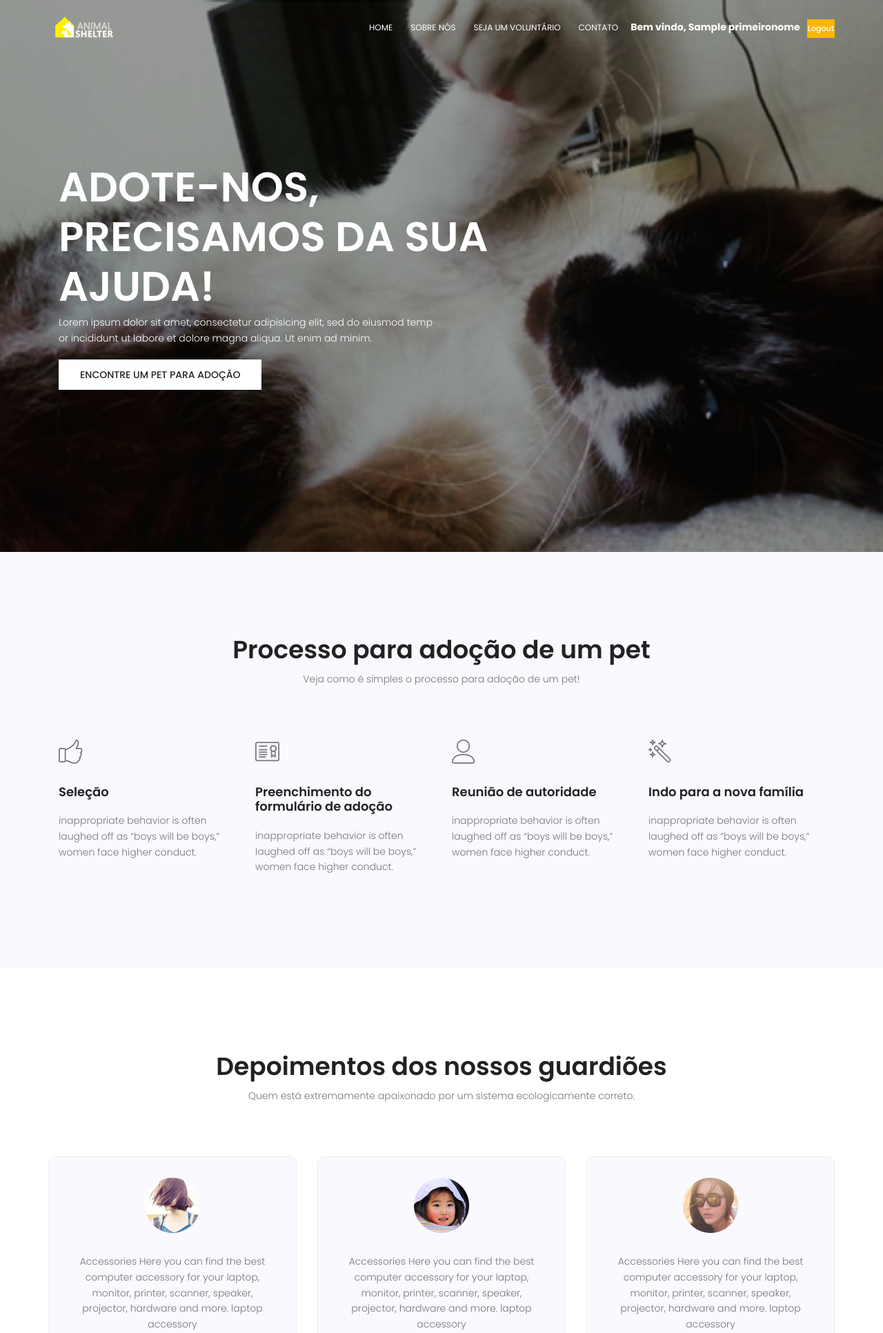
After one commit to millacamargo/GerenciadordeAdocao, a CodeIgniter app: the page made by ci/application/views/dashboard.php in a window 1280 px wide. The commit adds this page. Shown: the top 1932 px of the page at 69% size. Run offline with CodeIgniter, Linux system fonts and the light colour scheme; the template is opened without the code that fills it: most values are stand-ins (such as "Sample title", 1, 10 or a date in 2020); some libraries are stand-ins or nearby versions.

Commit message:
Foram feitas as funções para autenticar e deslogar na pagina user do controller

```diff
--- /dev/null
+++ b/ci/application/views/dashboard.php
@@ -0,0 +1,230 @@
+	<!DOCTYPE html>
+	<html lang="zxx" class="no-js">
+	<head>
+		<meta name="viewport" content="width=device-width, initial-scale=1, shrink-to-fit=no">
+		<link rel="shortcut icon" href="img/fav.png">
+		<meta charset="UTF-8">
+		<title>Animal Shelter | Dashboard </title>
+
+		<link href="https://fonts.googleapis.com/css?family=Poppins:100,200,400,300,500,600,700" rel="stylesheet">
+			<!-- CSS -->
+			<link rel="stylesheet" href="<?= base_url();?>assets/css/linearicons.css">
+			<link rel="stylesheet" href="<?= base_url();?>assets/css/font-awesome.min.css">
+			<link rel="stylesheet" href="<?= base_url();?>assets/css/bootstrap.css">
+			<link rel="stylesheet" href="<?= base_url();?>assets/css/magnific-popup.css">
+			<link rel="stylesheet" href="<?= base_url();?>assets/css/nice-select.css">
+			<link rel="stylesheet" href="<?= base_url();?>assets/css/animate.min.css">
+			<link rel="stylesheet" href="<?= base_url();?>assets/css/owl.carousel.css">
+			<link rel="stylesheet" href="<?= base_url();?>assets/css/main.css">
+		</head>
+		<body>
+			  <header id="header" id="home">
+			    <div class="container main-menu">
+			    	<div class="row align-items-center justify-content-between d-flex">
+				      <div id="logo">
+				        <a href="index.html"><img src="https://gerenciadordeadocao-lfvasconcellos.c9users.io/ci/img/logo.png" alt="" title="" /></a>
+				      </div>
+				      <nav id="nav-menu-container">
+				        <ul class="nav-menu">
+				          <li class="menu-active"><a href="https://gerenciadordeadocao-lfvasconcellos.c9users.io/ci/index.php/inicio/index">Home</a></li>
+				          <li><a href="https://gerenciadordeadocao-lfvasconcellos.c9users.io/ci/index.php/inicio/about">Sobre nós</a></li>
+				          <li><a href="https://gerenciadordeadocao-lfvasconcellos.c9users.io/ci/index.php/voluntario/volunteer">Seja um voluntário</a></li>
+				          <li><a href="https://gerenciadordeadocao-lfvasconcellos.c9users.io/ci/index.php/contato/contact">Contato</a></li>
+				          <li style="color:white;font-weight:bold;font-size:14px;">Bem vindo,  <?= $primeironome ?></li>
+				          <li> <form method="POST" action="/ci/index.php/user/logout">
+                                <input type="submit" class="genric-btn primary small" value="Logout"/>
+                          </form> </li>
+				        </ul>
+				      </nav><!-- Fim do menu -->
+			    	</div>
+			    </div>
+			  </header><!-- Fim do header -->
+
+			<!-- Inicio Banner -->
+			<section class="banner-area relative" id="home">
+				<div class="container">
+					<div class="overlay overlay-bg"></div>
+					<div class="row fullscreen d-flex align-items-center justify-content-start">
+						<div class="banner-content col-lg-8 col-md-12">
+							<h1 class="text-uppercase">
+								Adote-nos, <br>
+								Precisamos da sua ajuda!
+							</h1>
+							<p class="text-white sub-head">
+								Lorem ipsum dolor sit amet, consectetur adipisicing elit, sed do eiusmod temp
+								or incididunt ut labore et dolore magna aliqua. Ut enim ad minim.
+							</p>
+							<a href="https://gerenciadordeadocao-lfvasconcellos.c9users.io/ci/index.php/welcome/search" class="primary-btn header-btn text-uppercase">Encontre um pet para adoção</a>
+						</div>
+					</div>
+				</div>
+			</section>
+
+			<!-- Area de processo de doação -->
+			<section class="process-area section-gap">
+				<div class="container">
+					<div class="row d-flex justify-content-center">
+						<div class="menu-content pb-60 col-lg-8">
+							<div class="title text-center">
+								<h1 class="mb-10">Processo para adoção de um pet</h1>
+								<p>Veja como é simples o processo para adoção de um pet!</p>
+							</div>
+						</div>
+					</div>
+					<div class="row">
+						<div class="col-lg-3 col-md-6">
+							<div class="single-process">
+								<span class="lnr lnr-thumbs-up"></span>
+								<a href="#">
+									<h4>
+										Seleção
+									</h4>
+								</a>
+								<p>
+									inappropriate behavior is often laughed off as “boys will be boys,” women face higher conduct.
+								</p>
+							</div>
+						</div>
+                        <div class="col-lg-3 col-md-6">
+							<div class="single-process">
+								<span class="lnr lnr-license"></span>
+								<a href="#">
+									<h4>
+										Preenchimento do formulário de adoção
+									</h4>
+								</a>
+								<p>
+									inappropriate behavior is often laughed off as “boys will be boys,” women face higher conduct.
+								</p>
+							</div>
+						</div>
+						<div class="col-lg-3 col-md-6">
+							<div class="single-process">
+								<span class="lnr lnr-user"></span>
+								<a href="#">
+									<h4>
+										Reunião de autoridade
+									</h4>
+								</a>
+								<p>
+									inappropriate behavior is often laughed off as “boys will be boys,” women face higher conduct.
+								</p>
+							</div>
+						</div>
+						<div class="col-lg-3 col-md-6">
+							<div class="single-process">
+								<span class="lnr lnr-magic-wand"></span>
+								<a href="#">
+									<h4>
+										Indo para a nova família
+									</h4>
+								</a>
+								<p>
+									inappropriate behavior is often laughed off as “boys will be boys,” women face higher conduct.
+								</p>
+							</div>
+						</div>
+					</div>
+				</div>
+			</section>
+			<!-- Fim da area de processo de doação -->
+
+
+			<!-- Inicio da area de depoimento -->
+			<section class="testomial-area section-gap" id="testimonail">
+				<div class="container">
+					<div class="row d-flex justify-content-center">
+						<div class="menu-content pb-60 col-lg-8">
+							<div class="title text-center">
+								<h1 class="mb-10">Depoimentos dos nossos guardiões</h1>
+								<p>Quem está extremamente apaixonado por um sistema ecologicamente correto.</p>
+							</div>
+						</div>
+					</div>
+					<div class="row">
+						<div class="active-testimonial-carusel">
+							<div class="single-testimonial item">
+								<img class="mx-auto" src="<?= base_url();?>assets/img/t1.png" alt="">
+								<p class="desc">
+									Accessories Here you can find the best computer accessory for your laptop, monitor, printer, scanner, speaker, projector, hardware and more. laptop accessory
+								</p>
+								<h4>Mark Alviro Wiens</h4>
+								<p>
+									CEO at Google
+								</p>
+							</div>
+							<div class="single-testimonial item">
+								<img class="mx-auto" src="<?= base_url();?>assets/img/t2.png" alt="">
+								<p class="desc">
+									Accessories Here you can find the best computer accessory for your laptop, monitor, printer, scanner, speaker, projector, hardware and more. laptop accessory
+								</p>
+								<h4>Mark Alviro Wiens</h4>
+								<p>
+									CEO at Google
+								</p>
+							</div>
+							<div class="single-testimonial item">
+								<img class="mx-auto" src="<?= base_url();?>assets/img/t3.png" alt="">
+								<p class="desc">
+									Accessories Here you can find the best computer accessory for your laptop, monitor, printer, scanner, speaker, projector, hardware and more. laptop accessory
+								</p>
+								<h4>Mark Alviro Wiens</h4>
+								<p>
+									CEO at Google
+								</p>
+							</div>
+						</div>
+					</div>
+				</div>
+			</section>
+			<!-- Fim da area de depoimento -->
+
+			<!-- Inicio da area de voluntario -->
+			<section class="calltoaction-area section-gap relative">
+				<div class="container">
+					<div class="overlay overlay-bg"></div>
+					<div class="row align-items-center justify-content-center">
+						<h1 class="text-white">Quer ajudar? Torne-se um voluntário</h1>
+						<p class="text-white">
+							Lorem ipsum dolor sit amet, consectetur adipisicing elit, sed do eiusmod tempor incididunt ut labore et dolore magna aliqua.
+							Ut enim ad minim. Lorem ipsum dolor sit amet, consectetur adipisicing elit, sed do eiusmod tempor.
+						</p>
+						<div class="buttons d-flex flex-row">
+							<a href="https://gerenciadordeadocao-lfvasconcellos.c9users.io/ci/index.php/welcome/volunteerlogado" class="primary-btn text-uppercase">Registre-se agora</a>
+						</div>
+					</div>
+				</div>
+			</section>
+			<!-- Fim da area de voluntario -->
+
+			<!-- Inicio do footer -->
+			<footer class="footer-area">
+				<div class="copyright-text">
+					<div class="container">
+						<div class="row footer-bottom d-flex justify-content-between">
+							<p class="col-lg-8 col-sm-6 footer-text m-0 text-white">
+                                Copyright &copy;
+                                <script>document.write(new Date().getFullYear());</script>
+                                Desenvolvido por Camila, Luis Felipe e Luiza</p>
+						</div>
+					</div>
+				</div>
+			</footer>
+			<!-- Fim do footer -->
+
+            <!-- js -->
+			<script src="<?= base_url();?>assets/js/vendor/jquery-2.2.4.min.js"></script>
+			<script src="https://cdnjs.cloudflare.com/ajax/libs/popper.js/1.12.9/umd/popper.min.js" integrity="sha384-ApNbgh9B+Y1QKtv3Rn7W3mgPxhU9K/ScQsAP7hUibX39j7fakFPskvXusvfa0b4Q" crossorigin="anonymous"></script>
+			<script src="<?= base_url();?>assets/js/vendor/bootstrap.min.js"></script>
+			<script type="text/javascript" src="https://maps.googleapis.com/maps/api/js?key=AIzaSyBhOdIF3Y9382fqJYt5I_sswSrEw5eihAA"></script>
+  			<script src="<?= base_url();?>assets/js/easing.min.js"></script>
+			<script src="<?= base_url();?>assets/js/hoverIntent.js"></script>
+			<script src="<?= base_url();?>assets/js/superfish.min.js"></script>
+			<script src="<?= base_url();?>assets/js/jquery.ajaxchimp.min.js"></script>
+			<script src="<?= base_url();?>assets/js/jquery.magnific-popup.min.js"></script>
+			<script src="<?= base_url();?>assets/js/owl.carousel.min.js"></script>
+			<script src="<?= base_url();?>assets/js/jquery.nice-select.min.js"></script>
+			<script src="<?= base_url();?>assets/js/mail-script.js"></script>
+			<script src="<?= base_url();?>assets/js/main.js"></script>
+		</body>
+	</html>
--- a/ci/application/views/erro.php
+++ b/ci/application/views/erro.php
@@ -32,8 +32,8 @@
 				          <li><a href="https://gerenciadordeadocao-lfvasconcellos.c9users.io/ci/index.php/inicio/about">Sobre nós</a></li>
 				          <li><a href="https://gerenciadordeadocao-lfvasconcellos.c9users.io/ci/index.php/voluntario/volunteer">Seja um voluntário</a></li>
 				          <li><a href="https://gerenciadordeadocao-lfvasconcellos.c9users.io/ci/index.php/contato/contact">Contato</a></li>
-                          <li><a href="https://gerenciadordeadocao-lfvasconcellos.c9users.io/ci/index.php/usuario/register">Registre-se</a></li>
-                          <li><a href="https://gerenciadordeadocao-lfvasconcellos.c9users.io/ci/index.php/usuario/login">Login</a></li>
+                          <li><a href="https://gerenciadordeadocao-lfvasconcellos.c9users.io/ci/index.php/user/register">Registre-se</a></li>
+                          <li><a href="https://gerenciadordeadocao-lfvasconcellos.c9users.io/ci/index.php/user/login">Login</a></li>
 				        </ul>
 				      </nav><!-- Fim do menu -->
 			    	</div>
--- a/ci/application/views/login.php
+++ b/ci/application/views/login.php
@@ -33,8 +33,8 @@
 				          <li><a href="https://gerenciadordeadocao-lfvasconcellos.c9users.io/ci/index.php/inicio/about">Sobre nós</a></li>
 				          <li><a href="https://gerenciadordeadocao-lfvasconcellos.c9users.io/ci/index.php/voluntario/volunteer">Seja um voluntário</a></li>
 				          <li><a href="https://gerenciadordeadocao-lfvasconcellos.c9users.io/ci/index.php/contato/contact">Contato</a></li>
-                          <li><a href="https://gerenciadordeadocao-lfvasconcellos.c9users.io/ci/index.php/usuario/register">Registre-se</a></li>
-                          <li><a href="https://gerenciadordeadocao-lfvasconcellos.c9users.io/ci/index.php/usuario/login">Login</a></li>
+                          <li><a href="https://gerenciadordeadocao-lfvasconcellos.c9users.io/ci/index.php/user/register">Registre-se</a></li>
+                          <li><a href="https://gerenciadordeadocao-lfvasconcellos.c9users.io/ci/index.php/user/login">Login</a></li>
 				        </ul>
 				      </nav><!-- Fim do menu -->
 			    	</div>
@@ -61,7 +61,7 @@
             <div id="formlogin">
 			<section class="Volunteer-form-area section-gap">
 				<div class="container">
-				    <form class="col-lg-12" method="POST" action="/ci/index.php/usuario/autenticar">
+				    <form class="col-lg-12" method="POST" action="/ci/index.php/user/autenticar">
 						  <div class="form-group">
 						  	<div class="col-6 mb-20">
 						  	<h2 style="margin:0 120px 10px 120px;font-size:10px;color:red;"><?= $msgErro ?></h2>
--- a/ci/application/views/register.php
+++ b/ci/application/views/register.php
@@ -31,8 +31,8 @@
 				          <li><a href="https://gerenciadordeadocao-lfvasconcellos.c9users.io/ci/index.php/inicio/about">Sobre nós</a></li>
 				          <li><a href="https://gerenciadordeadocao-lfvasconcellos.c9users.io/ci/index.php/voluntario/volunteer">Seja um voluntário</a></li>
 				          <li><a href="https://gerenciadordeadocao-lfvasconcellos.c9users.io/ci/index.php/contato/contact">Contato</a></li>
-                          <li><a href="https://gerenciadordeadocao-lfvasconcellos.c9users.io/ci/index.php/usuario/register">Registre-se</a></li>
-                          <li><a href="https://gerenciadordeadocao-lfvasconcellos.c9users.io/ci/index.php/usuario/login">Login</a></li>
+                          <li><a href="https://gerenciadordeadocao-lfvasconcellos.c9users.io/ci/index.php/user/register">Registre-se</a></li>
+                          <li><a href="https://gerenciadordeadocao-lfvasconcellos.c9users.io/ci/index.php/user/login">Login</a></li>
 				        </ul>
 				      </nav><!-- Fim do menu -->
 			    	</div>
```
Also changed, not shown: ci/application/controllers/User.php (+24 -1 lines).
